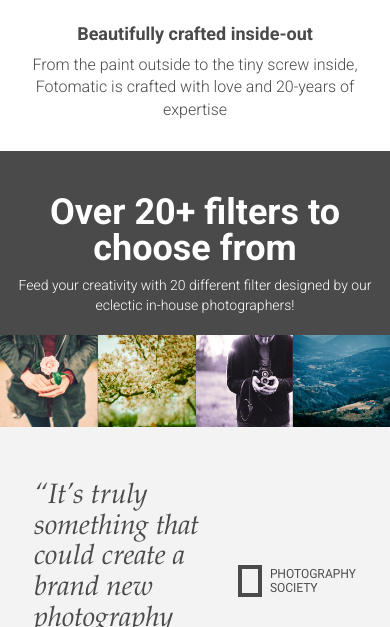
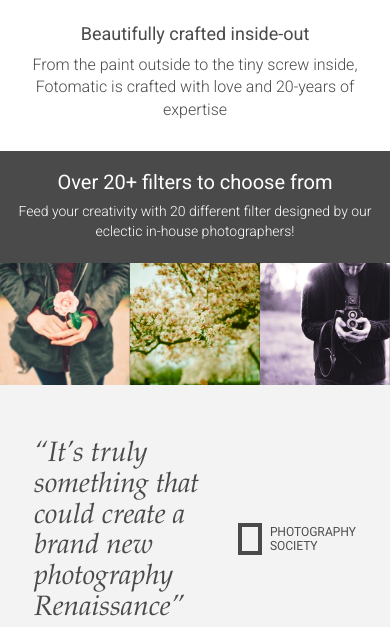
Before and after one commit to Kiearea/Fotomatic, a plain HTML site: page index.html in a window 390 px wide. Shown: the part 1045-1672 px from the top of the page. Drawn offline with Linux system fonts and the light colour scheme; a web font is replaced by a local one.

Commit message:
completed filters

```diff
--- a/index.html
+++ b/index.html
@@ -96,7 +96,7 @@
         <div class="image-container">
           <img src="./resources/images/filter-3.png" />
         </div>
-        <div class="image-container extra">
+        <div class="image-container-extra">
           <img src="./resources/images/filter-4.png" />
         </div>
       </div>
--- a/resources/css/style.css
+++ b/resources/css/style.css
@@ -360,6 +360,7 @@ header .mobile {
 
   .feature h2 {
     font-size: 1.125rem;
+    font-weight: 500;
     text-align: center;
     line-height: 1.3;
   }
@@ -433,6 +434,27 @@ header .mobile {
 
   #filters-section .images-container {
     padding: 0;
+  }
+}
+
+@media only screen and (max-width: 450px) {
+  #filters-section {
+    display: flex;
+    flex-direction: column;
+    padding: 0rem;
+  }
+
+  #filters-section .content {
+    height: 7rem;
+  }
+
+  #filters-section .image-container-extra {
+    display: none;
+  }
+
+  #filters-section .content h2 {
+    font-size: 1.25rem;
+    font-weight: normal;
   }
 }
 
```
